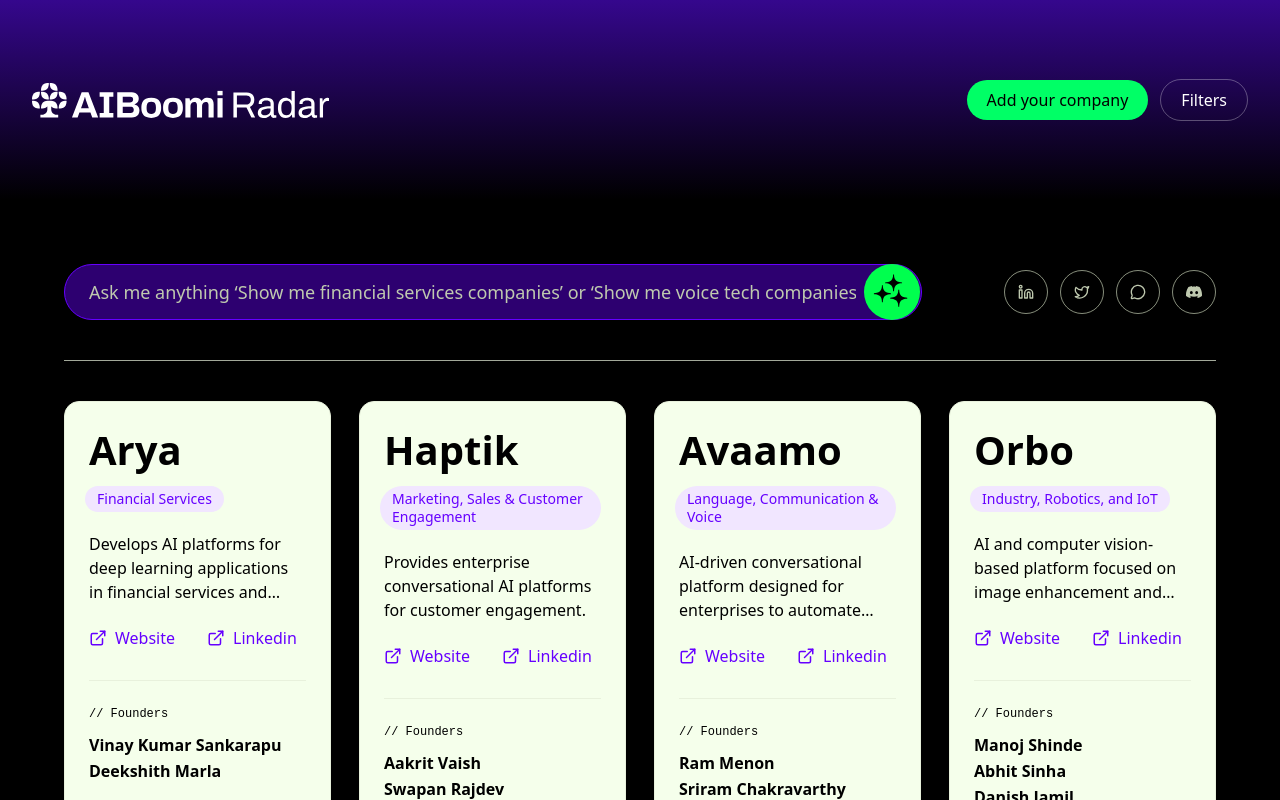
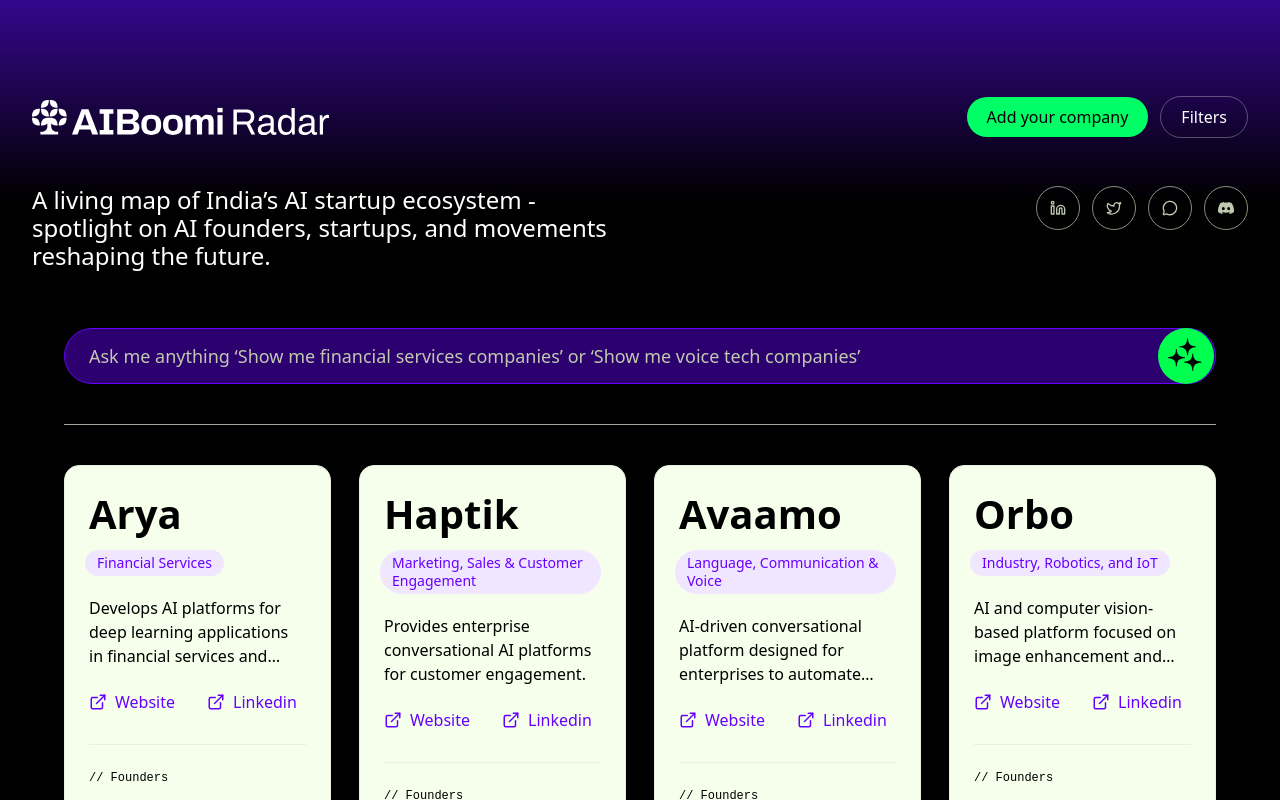
Before and after one commit to AI-Boomi/ai-radar, a React (Vite) app: page / in a window 1280 px wide. Shown: the top 800 px of the page. Built offline with nearby package versions, Linux system fonts and the light colour scheme; a web font is replaced by a local one.

Commit message:
added site description below logo

```diff
--- a/src/components/Header.tsx
+++ b/src/components/Header.tsx
@@ -1,29 +1,69 @@
 import React from "react";
+import { Linkedin, Twitter, MessageCircle } from "lucide-react";
+import { SiDiscord } from "react-icons/si";
 
-const LOGO_HEIGHT_PX = 35;
-const HEADER_HEIGHT_PX = 200;
+const LOGO_HEIGHT_PX = 35;   // per your change
+const HEADER_HEIGHT_PX = 200; // per your change
 
 const Header: React.FC = () => {
   return (
     <header className="relative">
+      {/* Top gradient */}
       <div
         className="w-full bg-gradient-to-b from-[#35078D] to-[#000000]"
         style={{ height: HEADER_HEIGHT_PX }}
       />
+
+      {/* Content aligned to card grid width */}
       <div className="absolute inset-0">
-        <div className="h-full max-w-[1400px] mx-auto px-4 md:px-8 flex items-center justify-between">
+        <div className="h-full max-w-[1400px] mx-auto px-4 md:px-8 flex flex-col pt-16 md:pt-24">
+          {/* Row 1: Logo + buttons */}
+          <div className="flex items-center justify-between">
+            {/* Logo pinned to left grid edge */}
             <a href="/" className="inline-flex items-center">
               <img
                 src="/assets/Radar-logo.svg"
                 alt="AIBoomi Radar"
+                style={{ height: LOGO_HEIGHT_PX }}
                 className="block"
-              style={{ height: LOGO_HEIGHT_PX }}
                 draggable={false}
               />
             </a>
+
+            {/* Buttons pinned to right grid edge */}
             <div className="flex items-center gap-3">
-            <button className="btn btn-green" type="button">Add your company</button>
-            <button className="btn btn-outline" type="button">Filters</button>
+              <button className="btn btn-green" type="button">
+                Add your company
+              </button>
+              <button className="btn btn-outline" type="button">
+                Filters
+              </button>
+            </div>
+          </div>
+
+          {/* Row 2: Blurb (left) + Social icons (right), top-aligned */}
+          <div className="mt-12 grid grid-cols-1 md:grid-cols-2 gap-6 items-start">
+            {/* Blurb — spans half container on md+ */}
+            <p className="text-white font-display text-[24px] leading-[28px] font-normal max-w-[52ch]">
+              A living map of India’s AI startup ecosystem - spotlight on AI
+              founders, startups, and movements reshaping the future.
+            </p>
+
+            {/* Social icons — right aligned, top-aligned with blurb */}
+            <div className="flex md:justify-end items-start gap-3">
+              <a href="#" aria-label="LinkedIn" className="social-icon">
+                <Linkedin className="h-4 w-4" />
+              </a>
+              <a href="#" aria-label="Twitter / X" className="social-icon">
+                <Twitter className="h-4 w-4" />
+              </a>
+              <a href="#" aria-label="Messages" className="social-icon">
+                <MessageCircle className="h-4 w-4" />
+              </a>
+              <a href="#" aria-label="Discord" className="social-icon">
+                <SiDiscord size={16} />
+              </a>
+            </div>
           </div>
         </div>
       </div>
--- a/src/components/UnifiedView.tsx
+++ b/src/components/UnifiedView.tsx
@@ -1,11 +1,12 @@
 import React, { useMemo, useState } from "react";
-import { Linkedin, Twitter, MessageCircle } from "lucide-react";
-import { SiDiscord } from "react-icons/si";
 import { Company } from "../types/company";
 import CompanyCard from "./CompanyCard";
 
-interface Props { companies: Company[]; }
+interface Props {
+  companies: Company[];
+}
 
+// Search bar styling knobs
 const SEARCH_H = 56;
 const RADIUS = 9999;
 const SEARCH_FILL = "#2D0070";
@@ -20,22 +21,33 @@ const UnifiedView: React.FC<Props> = ({ companies }) => {
     if (!q) return companies;
     return companies.filter((c) => {
       const haystack = [
-        c.name, c.description, c.category,
-        ...(c.tags || []), c.city, c.state, c.country,
-      ].filter(Boolean).join(" ").toLowerCase();
+        c.name,
+        c.description,
+        c.category,
+        ...(c.tags || []),
+        c.city,
+        c.state,
+        c.country,
+      ]
+        .filter(Boolean)
+        .join(" ")
+        .toLowerCase();
       return haystack.includes(q);
     });
   }, [companies, query]);
 
   return (
     <div className="max-w-[1400px] mx-auto px-4 md:px-8">
-      {/* same 4-col grid as cards; search spans 3 */}
-      <div className="mt-14 md:mt-16 grid grid-cols-1 sm:grid-cols-2 lg:grid-cols-3 xl:grid-cols-4 items-center gap-6">
-        {/* SEARCH */}
-        <div className="col-span-1 sm:col-span-1 lg:col-span-2 xl:col-span-3">
+      {/* Full-width search bar */}
+      <div className="mt-32">
         <div
-            className="flex items-center w-full pl-6 pr-px search-pill"
-            style={{ height: SEARCH_H, borderRadius: RADIUS, background: SEARCH_FILL, border: `1px solid ${SEARCH_STROKE}` }}
+          className="search-pill flex items-center w-full pl-6 pr-px"
+          style={{
+            height: SEARCH_H,
+            borderRadius: RADIUS,
+            background: SEARCH_FILL,
+            border: `1px solid ${SEARCH_STROKE}`,
+          }}
         >
           <input
             className="search-input"
@@ -43,7 +55,9 @@ const UnifiedView: React.FC<Props> = ({ companies }) => {
             placeholder="Ask me anything ‘Show me financial services companies’ or ‘Show me voice tech companies’"
             value={query}
             onChange={(e) => setQuery(e.target.value)}
-              onKeyDown={(e) => { if (e.key === "Enter") e.preventDefault(); }}
+            onKeyDown={(e) => {
+              if (e.key === "Enter") e.preventDefault();
+            }}
             aria-label="Search companies"
           />
           <button
@@ -53,22 +67,21 @@ const UnifiedView: React.FC<Props> = ({ companies }) => {
             aria-label="Search"
             title="Search"
           >
-              <img src="/assets/Search-Button.svg" alt="" className="h-full w-full" draggable={false} />
+            <img
+              src="/assets/Search-Button.svg"
+              alt=""
+              className="h-full w-full"
+              draggable={false}
+            />
           </button>
         </div>
       </div>
 
-        {/* SOCIAL */}
-        <div className="col-span-1 flex items-center justify-end gap-3">
-          <span className="social-icon"><Linkedin className="h-4 w-4" /></span>
-          <span className="social-icon"><Twitter className="h-4 w-4" /></span>
-          <span className="social-icon"><MessageCircle className="h-4 w-4" /></span>
-          <span className="social-icon"><SiDiscord size={16} /></span>
-        </div>
-      </div>
-
       {/* Divider */}
-      <div className="mt-10 h-px w-full" style={{ background: "rgba(232, 241, 220, 0.7)" }} />
+      <div
+        className="mt-10 h-px w-full"
+        style={{ background: "rgba(232, 241, 220, 0.7)" }}
+      />
 
       {/* Cards grid */}
       <div className="mt-10 grid grid-cols-1 sm:grid-cols-2 lg:grid-cols-3 xl:grid-cols-4 gap-6 xl:gap-7 items-stretch">
```
Lines whose indentation alone changed are shown as unchanged.
